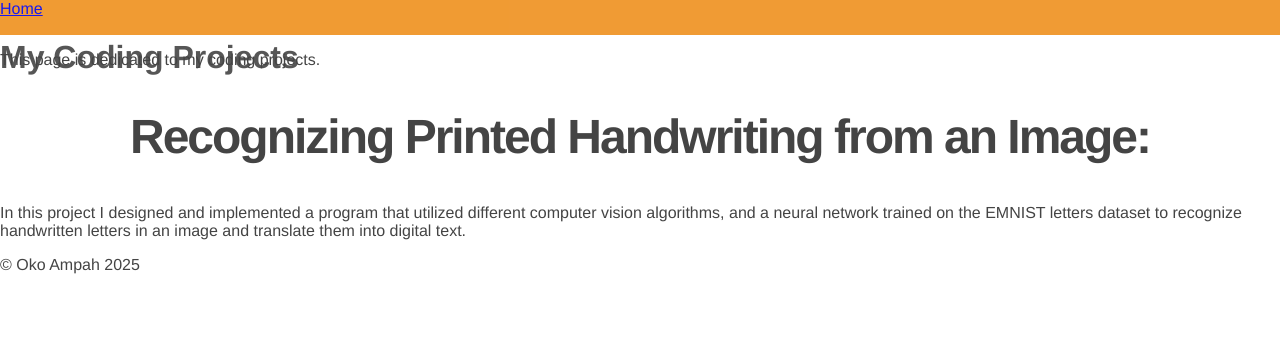
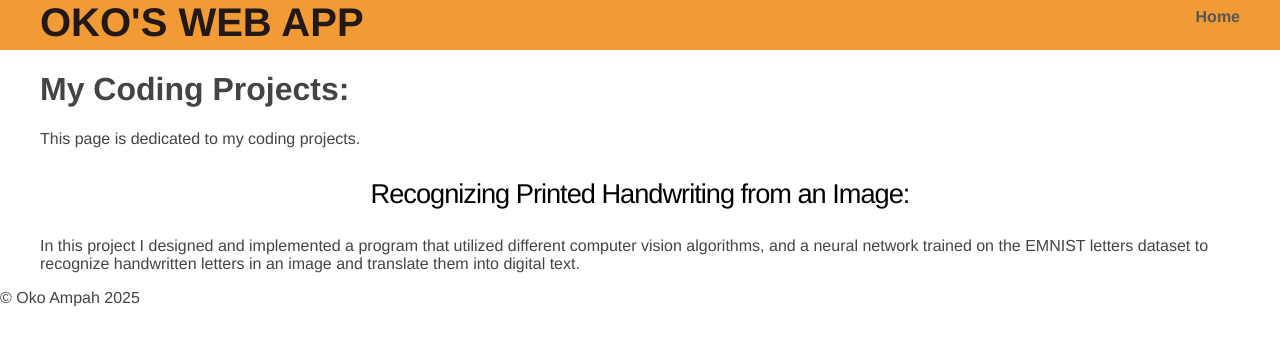
Before and after one commit to AlexanderAmpah/Web-App, a Flask app: page /projects in a window 1280 px wide. Shown: the top 346 px of the page. Run offline with Flask 3, Linux system fonts and the light colour scheme.

Commit message:
Fixes to html

```diff
--- a/Static/styles.css
+++ b/Static/styles.css
@@ -9,15 +9,15 @@ body {
    */
 header {
     background-color: #ef911e;
-    height: 35px;
+    height: 50px;
     width: 100%;
     opacity: .9;
-    margin-bottom: 10px;
+    margin-bottom: 15px;
 }
 header h1.logo {
     margin: 0;
-    font-size: 1.7em;
-    color: #fff;
+    font-size: 2.5em;
+    color: #0c0000;
     text-transform: uppercase;
     float: left;
 }
@@ -58,7 +58,7 @@ h3 {
     margin-top: 30px;
     text-align: center;
     letter-spacing: -1px;
-    color: #999;
+    color: #000000;
 }
 .menu {
     float: right;
--- a/templates/projects.html
+++ b/templates/projects.html
@@ -8,19 +8,28 @@
 </head>
 <body>
     <header>
-        <a href="{{ url_for('home') }}">Home</a>
-        <h1>My Coding Projects</h1>
+        <div class="container">
+            <h1 class="logo">Oko's web app</h1>
+            <strong><nav>
+                <ul class="menu">
+                    <li><a href="{{ url_for('home') }}">Home</a></li>
+                </ul>
+            </nav></strong>
+        </div>
     </header>
     <main>
+        <div class="container">
+            <h1>My Coding Projects: </h1>
         <section id="project_info">
             <p>This page is dedicated to my coding projects.
             </p>
         </section>
         <section id="project1">
-            <h2>Recognizing Printed Handwriting from an Image: </h2>
+            <h3>Recognizing Printed Handwriting from an Image: </h3>
             <p>In this project I designed and implemented a program that utilized different computer vision algorithms, and a neural network
                 trained on the EMNIST letters dataset to recognize handwritten letters in an image and translate them into digital text.</p>
         </section>
+        </div>
     </main>
     <footer>
         <p>&copy; Oko Ampah 2025</p>
```
Also changed, not shown: templates/index.html (+3 -4 lines).
